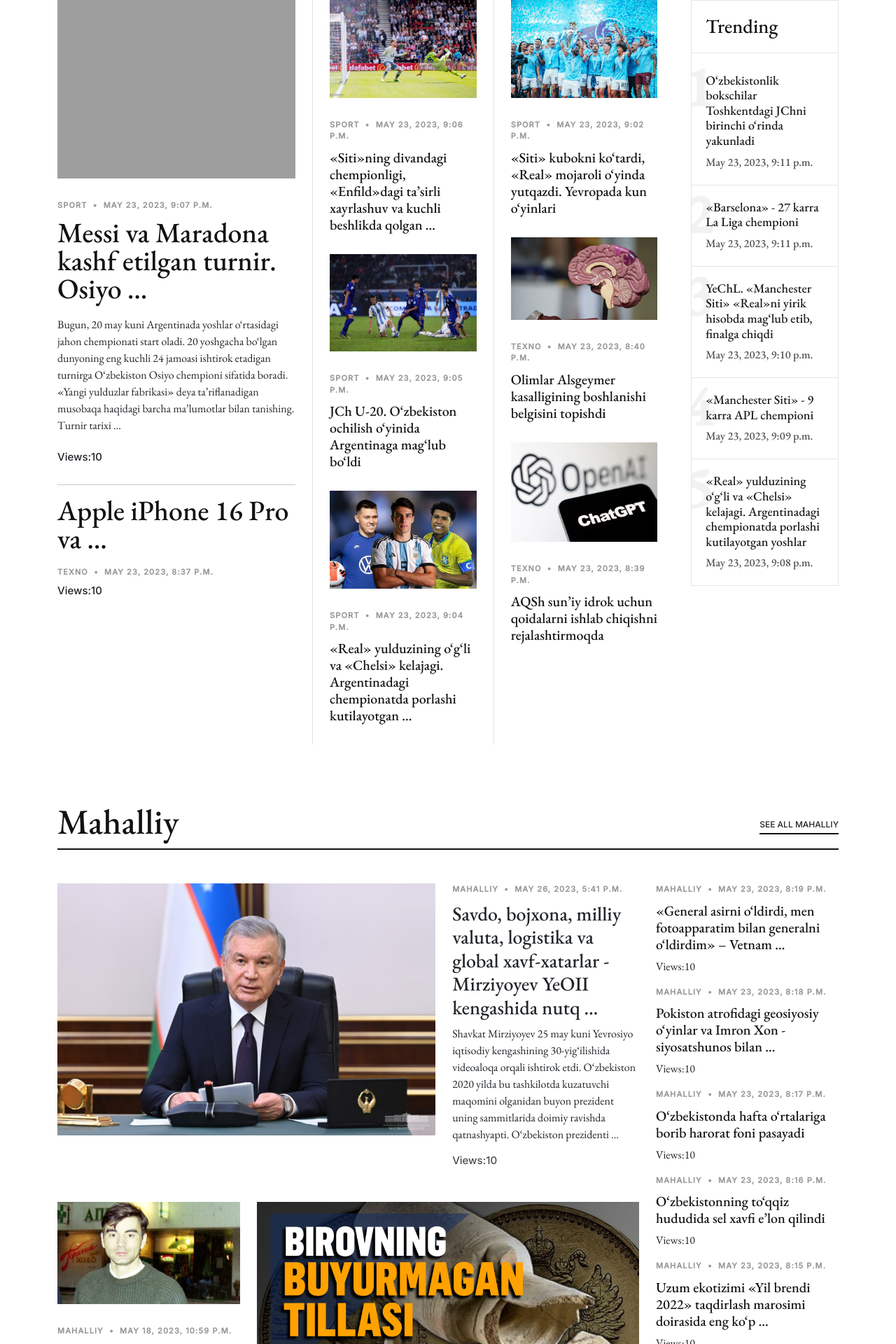
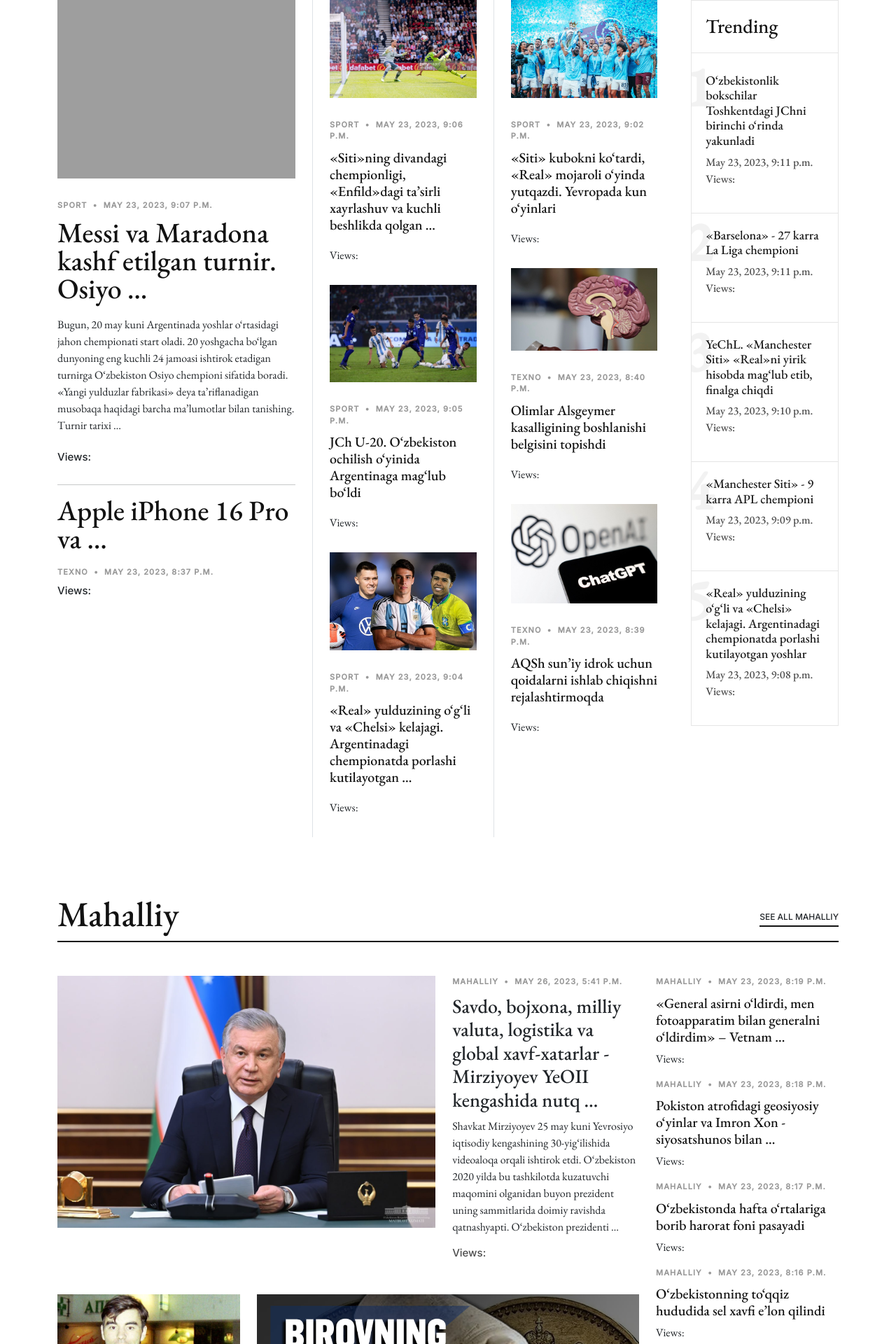
Before and after one commit to Javohir-dev/breaking-news, a Django app: page / in a window 1280 px wide. Shown: the part 710-2630 px from the top of the page at 70% size. Run offline with Django 4.2, Linux system fonts and the light colour scheme; data comes from the database, SQL or seed files in the repository; both versions use the stored data as it was after the commit; some libraries are stand-ins or nearby versions; some web fonts are replaced; grey boxes are pictures that could not be loaded.

Commit message:
hitcout connected eny templates

```diff
--- a/news_app/views.py
+++ b/news_app/views.py
@@ -53,6 +53,7 @@
     hits = hit_count.hits
     hitcontext = context["hitcount"] = {"pk": hit_count.pk}
     hit_count_response = HitCountMixin.hit_count(request, hit_count)
+
     if hit_count_response.hit_counted:
         hits = hits + 1
         hitcontext["hit_counted"] = hit_count_response.hit_counted
@@ -61,6 +62,8 @@
 
     comments = news.comments.filter(active=True)
     new_comment = None
+    comment_count = comments.count()
+
     if request.method == "POST":
         comment_form = CommentForm(data=request.POST)
         if comment_form.is_valid():
@@ -70,7 +73,6 @@
             new_comment.save()
     else:
         comment_form = CommentForm()
-    comment_count = comments.count()
     latest_news = News.published.all().order_by("-published_time")[:6]
     foreign_news = News.objects.all().filter(category__name="Xorijiy")
     local_news = News.objects.all().filter(category__name="Mahalliy")
--- a/templates/news/category.html
+++ b/templates/news/category.html
@@ -1,5 +1,6 @@
 {% extends 'news/base.html' %}
 {% load static %}
+{% load hitcount_tags %}
 
 {% block title %} Category page {% endblock title %}
 {% block content %}
--- a/templates/news/home.html
+++ b/templates/news/home.html
@@ -1,5 +1,6 @@
 {% extends 'news/base.html' %}
 {% load static %}
+{% load hitcount_tags %}
 
 {% block title %} Breaking News {% endblock title %}
 {% block content %}
@@ -63,7 +64,7 @@
 
                 <div class="d-flex align-items-center author">
                   <div class="name">
-                    <h3 class="m-0 p-0">Views:10</h3>
+                    <h3 class="m-0 p-0">Views: {% get_hit_count for news %}</h3>
                   </div>
                 </div>
               </div>
@@ -85,7 +86,7 @@
 
                 <div class="d-flex align-items-center author">
                   <div class="name">
-                    <h3 class="m-0 p-0">Views:10</h3>
+                    <h3 class="m-0 p-0">Views: {% get_hit_count for news %}</h3>
                   </div>
                 </div>
               </div>
@@ -110,6 +111,7 @@
                   <h2>
                     <a href="{{ news.get_absolute_url }}">{{ news.title | truncatewords:10 }}</a>
                   </h2>
+                  <span class="author mb-3 d-block">Views: {% get_hit_count for news %}</span>
                 </div>
                 {% endif %}
               {% endfor %}
@@ -129,6 +131,7 @@
                   <h2>
                     <a href="{{ news.get_absolute_url }}">{{ news.title | truncatewords:10 }}</a>
                   </h2>
+                  <span class="author mb-3 d-block">Views: {% get_hit_count for news %}</span>
                 </div>
                 {% endif %}
               {% endfor %}
@@ -147,6 +150,7 @@
                           <span class="number">{{ forloop.counter }}</span>
                           <h3>{{ news.title }}</h3>
                           <span class="author">{{ news.published_time }}</span>
+                          <span class="author mb-3 d-block">Views: {% get_hit_count for news %}</span>
                         </a>
                       </li>
                     {% endif %}
@@ -192,7 +196,7 @@
               <p>{{ news.body | truncatewords:30 }}</p>
               <div class="d-flex align-items-center author">
                 <div class="name">
-                  <h3 class="m-0 p-0">Views:10</h3>
+                  <h3 class="m-0 p-0">Views: {% get_hit_count for news %}</h3>
                 </div>
               </div>
             </div>
@@ -213,7 +217,7 @@
                   </div>
                   <h2 class="mb-2"><a href="{{ news.get_absolute_url }}">{{ news.title | truncatewords:13 }}</a></h2>
                   <p class="mb-4 d-block">{{ news.body | truncatewords:20 }}</p>
-                  <span class="author mb-3 d-block">Views:10</span>
+                  <span class="author mb-3 d-block">Views: {% get_hit_count for news %}</span>
                 </div>
                 {% endif %}
               {% endfor %}
@@ -228,7 +232,7 @@
                   <h2 class="mb-2">
                     <a href="{{ news.get_absolute_url }}">{{ news.title | truncatewords:10 }}</a>
                   </h2>
-                  <span class="author mb-3 d-block">Views:10</span>
+                  <span class="author mb-3 d-block">Views: {% get_hit_count for news %}</span>
                 </div>
                 {% endif %}
               {% endfor %}
@@ -247,7 +251,7 @@
                   <h2 class="mb-2">
                     <a href="{{ news.get_absolute_url }}">{{ news.title | truncatewords:10 }}</a>
                   </h2>
-                  <span class="author mb-3 d-block">Views:10</span>
+                  <span class="author mb-3 d-block">Views: {% get_hit_count for news %}</span>
                   <p class="mb-4 d-block">{{ news.body | truncatewords:23 }}</p>
                 </div>
               </div>
@@ -268,7 +272,7 @@
               <h2 class="mb-2">
                 <a href="{{ news.get_absolute_url }}">{{ news.title | truncatewords:10 }}</a>
               </h2>
-              <span class="author mb-3 d-block">Views:10</span>
+              <span class="author mb-3 d-block">Views: {% get_hit_count for news %}</span>
               {% endif %}
             {% endfor %}
           </div>
@@ -303,7 +307,7 @@
                 <p>{{ news.body | truncatewords:30 }}</p>
                 <div class="d-flex align-items-center author">
                   <div class="name">
-                    <h3 class="m-0 p-0">Views:10</h3>
+                    <h3 class="m-0 p-0">Views: {% get_hit_count for news %}</h3>
                   </div>
                 </div>
               </div>
@@ -323,7 +327,7 @@
                     <span>{{ news.published_time }}</span>
                   </div>
                   <h2 class="mb-2"><a href="{{ news.get_absolute_url }}">{{ news.title | truncatewords:11 }}</a></h2>
-                  <span class="author mb-3 d-block">Views:10</span>
+                  <span class="author mb-3 d-block">Views: {% get_hit_count for news %}</span>
                   <p class="mb-4 d-block">{{ news.body | truncatewords:30 }}</p>
                 </div>
                 {% endif %}
@@ -338,7 +342,7 @@
                     <span>{{ news.published_time }}</span>
                   </div>
                   <h2 class="mb-2"><a href="{{ news.get_absolute_url }}">{{ news.title | truncatewords:11 }}</a></h2>
-                  <span class="author mb-3 d-block">Views:10</span>
+                  <span class="author mb-3 d-block">Views: {% get_hit_count for news %}</span>
                 </div>
                 {% endif %}
               {% endfor %} {% endcomment %}
@@ -357,7 +361,7 @@
                   <h2 class="mb-2">
                     <a href="{{ news.get_absolute_url }}">{{ news.title | truncatewords:10 }}</a>
                   </h2>
-                  <span class="author mb-3 d-block">Views:10</span>
+                  <span class="author mb-3 d-block">Views: {% get_hit_count for news %}</span>
                   <p class="mb-4 d-block">{{ news.body | truncatewords:16 }}</p>
                 </div>
               </div>
@@ -378,7 +382,7 @@
               <h2 class="mb-2">
                 <a href="{{ news.get_absolute_url }}">{{ news.title | truncatewords:10 }}</a>
               </h2>
-              <span class="author mb-3 d-block">Views:10</span>
+              <span class="author mb-3 d-block">Views: {% get_hit_count for news %}</span>
             </div>
             {% endif %}
           {% endfor %}
@@ -415,7 +419,7 @@
 
             <div class="d-flex align-items-center author">
               <div class="name">
-                <h3 class="m-0 p-0">Views:10</h3>
+                <h3 class="m-0 p-0">Views: {% get_hit_count for news %}</h3>
               </div>
             </div>
             {% endif %}
@@ -432,7 +436,7 @@
               </div>
               <h2 class="mb-2"><a href="{{ news.get_absolute_url }}">{{ news.title | truncatewords:10 }}</a>
               </h2>
-              <span class="author mb-3 d-block">Views:10</span>
+              <span class="author mb-3 d-block">Views: {% get_hit_count for news %}</span>
             </div>
             {% endif %}
           {% endfor %}
@@ -450,6 +454,7 @@
                     <span>{{ news.published_time }}</span>
                   </div>
                   <h2><a href="{{ news.get_absolute_url }}">{{ news.title | truncatewords:10 }}</a></h2>
+                  <span class="author mb-3 d-block">Views: {% get_hit_count for news %}</span>
                 </div>
                 {% endif %}
               {% endfor %}
@@ -464,6 +469,7 @@
                     <span>{{ news.published_time }}</span>
                   </div>
                   <h2><a href="{{ news.get_absolute_url }}">{{ news.title | truncatewords:10 }}</a></h2>
+                  <span class="author mb-3 d-block">Views: {% get_hit_count for news %}</span>
                 </div>
                 {% endif %}
               {% endfor %}
@@ -476,7 +482,7 @@
                     <span>{{ news.published_time }}</span>
                   </div>
                   <h2 class="mb-2"><a href="{{ news.get_absolute_url }}">{{ news.title | truncatewords:10 }}</a></h2>
-                  <span class="author mb-3 d-block">Views:10</span>
+                  <span class="author mb-3 d-block">Views: {% get_hit_count for news %}</span>
                 </div>
                 {% endif %}
               {% endfor %}
@@ -515,7 +521,7 @@
 
             <div class="d-flex align-items-center author">
               <div class="name">
-                <h3 class="m-0 p-0">Views:10</h3>
+                <h3 class="m-0 p-0">Views: {% get_hit_count for news %}</h3>
               </div>
             </div>
             {% endif %}
@@ -532,7 +538,7 @@
               </div>
               <h2 class="mb-2"><a href="{{ news.get_absolute_url }}">{{ news.title | truncatewords:10 }}</a>
               </h2>
-              <span class="author mb-3 d-block">Views:10</span>
+              <span class="author mb-3 d-block">Views: {% get_hit_count for news %}</span>
             </div>
             {% endif %}
           {% endfor %}
@@ -550,6 +556,7 @@
                     <span>{{ news.published_time }}</span>
                   </div>
                   <h2><a href="{{ news.get_absolute_url }}">{{ news.title | truncatewords:10 }}</a></h2>
+                  <span class="author mb-3 d-block">Views: {% get_hit_count for news %}</span>
                 </div>
                 {% endif %}
               {% endfor %}
@@ -564,6 +571,7 @@
                     <span>{{ news.published_time }}</span>
                   </div>
                   <h2><a href="{{ news.get_absolute_url }}">{{ news.title | truncatewords:10 }}</a></h2>
+                  <span class="author mb-3 d-block">Views: {% get_hit_count for news %}</span>
                 </div>
                 {% endif %}
               {% endfor %}
@@ -576,7 +584,7 @@
                     <span>{{ news.published_time }}</span>
                   </div>
                   <h2 class="mb-2"><a href="{{ news.get_absolute_url }}">{{ news.title | truncatewords:10 }}</a></h2>
-                  <span class="author mb-3 d-block">Views:10</span>
+                  <span class="author mb-3 d-block">Views: {% get_hit_count for news %}</span>
                 </div>
                 {% endif %}
               {% endfor %}
--- a/templates/news/single-post.html
+++ b/templates/news/single-post.html
@@ -1,5 +1,6 @@
 {% extends 'news/base.html' %}
 {% load static %}
+{% load hitcount_tags %}
 
 {% block title %} {{ news.title }} {% endblock title %}
 {% block content %}
@@ -26,6 +27,7 @@
               <h1 class="mb-5">{{ news.title }}</h1>
               <figure class="my-4">
                 <img src="{{ news.image.url }}" alt="" class="img-fluid" style="max-width: 95%">
+                <span>Views: {% get_hit_count for news %}</span>
               </figure>
               <p>
                 <span class="firstcharacter">{{ first_letter }}</span>{{ news_body }}
```
Also changed, not shown: templates/news/foreign-news-list.html (+5 -14 lines), templates/news/last-news-list.html (+6 -16 lines), templates/news/local-news-list.html (+5 -3 lines), templates/news/search-result.html (+5 -3 lines), templates/news/sport-news-list.html (+5 -14 lines), templates/news/techno-news-list.html (+5 -14 lines), db.sqlite3.
